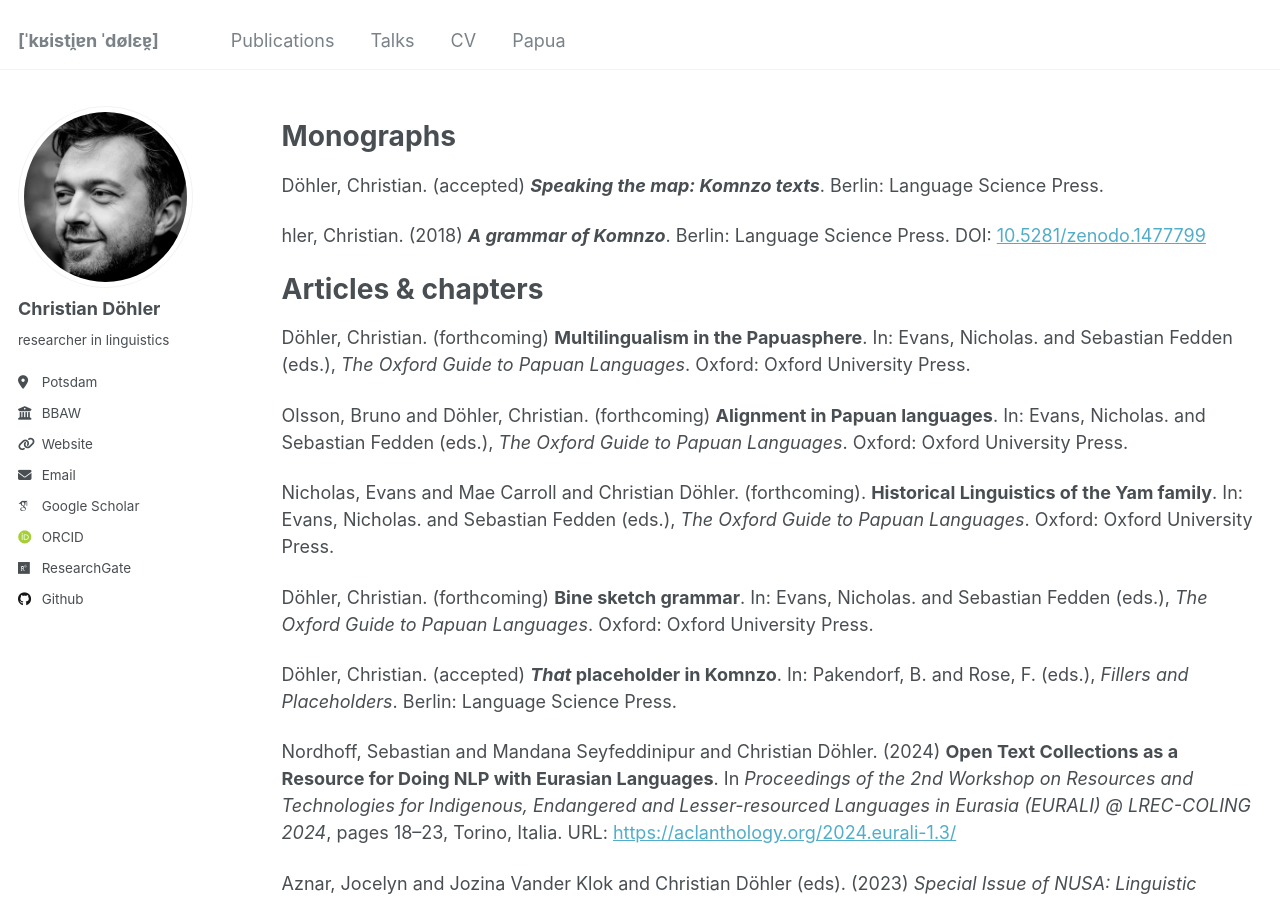
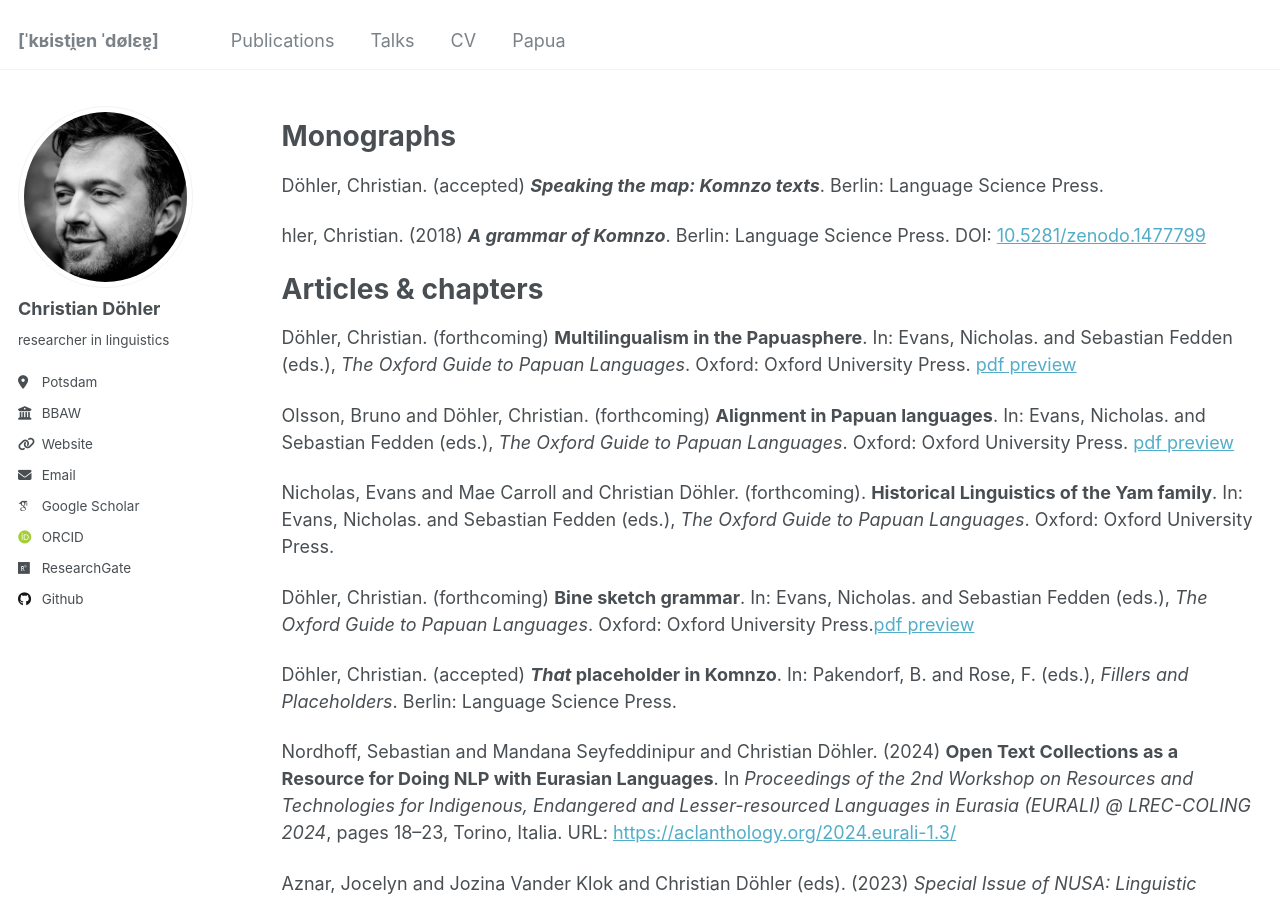
Before and after one commit to chrdoe/chrdoe.github.io, a Jekyll site: the page built from _pages/publications.md, in a window 1280 px wide and 900 px high. Built offline with Jekyll 4.4.1, drawn with Linux system fonts in a browser that asks for light colours; some web fonts are replaced.

Commit message:
Update publications.md

```diff
--- a/_pages/publications.md
+++ b/_pages/publications.md
@@ -20,13 +20,13 @@ hler, Christian. (2018) ***A grammar of Komnzo***. Berlin: Language Science Pres
 Articles & chapters
 ===
 
-Döhler, Christian. (forthcoming) **Multilingualism in the Papuasphere**. In: Evans, Nicholas. and Sebastian Fedden (eds.), *The Oxford Guide to Papuan Languages*. Oxford: Oxford University Press.
+Döhler, Christian. (forthcoming) **Multilingualism in the Papuasphere**. In: Evans, Nicholas. and Sebastian Fedden (eds.), *The Oxford Guide to Papuan Languages*. Oxford: Oxford University Press. [pdf preview](https://www.researchgate.net/profile/Christian-Doehler/publication/380178894_Multilingualism_in_the_Papuasphere/links/6630069a08aa54017acd2207/Multilingualism-in-the-Papuasphere.pdf?origin=publicationDetail&_sg%5B0%5D=gxX6JunutHctHdn8jhAwCwxyu-gisN6hpRfP4eK-k-lZU7y8B5Nsq31gYGrGCfB7TncrCSmNPuk8n9bGjhUgdg.4la3UejgCm9n_0uGclaj5aC9XTuB42ujgesbk0DEBUcctOAywja-WvbXR5ZvRmubRGV-zpl061ZFUJgts2nAmg&_sg%5B1%5D=0sRFJCphfP7yYG5NwCJ3bkF5UvVDlbOa1qM_5heAuCkkZ311p9vHlULPLHFvsAFQDxOtzUUeLFAWsOptd0x5fNE2b6AQKbJv1rhveD6-Xy8H.4la3UejgCm9n_0uGclaj5aC9XTuB42ujgesbk0DEBUcctOAywja-WvbXR5ZvRmubRGV-zpl061ZFUJgts2nAmg&_iepl=&_rtd=eyJjb250ZW50SW50ZW50IjoibWFpbkl0ZW0ifQ%3D%3D&_tp=eyJjb250ZXh0Ijp7ImZpcnN0UGFnZSI6ImhvbWUiLCJwYWdlIjoicHVibGljYXRpb24iLCJwcmV2aW91c1BhZ2UiOiJwcm9maWxlIiwicG9zaXRpb24iOiJwYWdlSGVhZGVyIn19)
 
-Olsson, Bruno and Döhler, Christian. (forthcoming) **Alignment in Papuan languages**. In: Evans, Nicholas. and Sebastian Fedden (eds.), *The Oxford Guide to Papuan Languages*. Oxford: Oxford University Press.
+Olsson, Bruno and Döhler, Christian. (forthcoming) **Alignment in Papuan languages**. In: Evans, Nicholas. and Sebastian Fedden (eds.), *The Oxford Guide to Papuan Languages*. Oxford: Oxford University Press. [pdf preview](https://www.researchgate.net/profile/Christian-Doehler/publication/380898246_Alignment_in_Papuan_languages/links/66546dd722a7f16b4f4ee07c/Alignment-in-Papuan-languages.pdf?origin=publicationDetail&_sg%5B0%5D=5cL0_B3k9ziaF6Qw3FMD2YK357C8xcGRRXklWmR9oskhlWQa3mMs4VzBTpRTdmdV6Q66zPvVjLpKv6dr10BksA.HF8Jnab56Fl4JhY3pjuX4IjkflKrdJkmHJNX-PJgYq2zG07_meWc0fiTZq81LtpOqMmyDqy-nBqlggydkYeBPw&_sg%5B1%5D=rBkfJ7mojiVZpuOUQ1aj3fdU1hZgKh5W6_1Yc36TM2mKEZd2iSwiDa6SIIwrD1x_1C7wPcz77vOuEqmyWq-RC-tu0XjpADErisC8Ldyb1ILH.HF8Jnab56Fl4JhY3pjuX4IjkflKrdJkmHJNX-PJgYq2zG07_meWc0fiTZq81LtpOqMmyDqy-nBqlggydkYeBPw&_iepl=&_rtd=eyJjb250ZW50SW50ZW50IjoibWFpbkl0ZW0ifQ%3D%3D&_tp=eyJjb250ZXh0Ijp7ImZpcnN0UGFnZSI6ImhvbWUiLCJwYWdlIjoicHVibGljYXRpb24iLCJwcmV2aW91c1BhZ2UiOiJwcm9maWxlIiwicG9zaXRpb24iOiJwYWdlSGVhZGVyIn19)
 
 Nicholas, Evans and Mae Carroll and Christian Döhler. (forthcoming). **Historical Linguistics of the Yam family**. In: Evans, Nicholas. and Sebastian Fedden (eds.), *The Oxford Guide to Papuan Languages*. Oxford: Oxford University Press.
 
-Döhler, Christian. (forthcoming) **Bine sketch grammar**. In: Evans, Nicholas. and Sebastian Fedden (eds.), *The Oxford Guide to Papuan Languages*. Oxford: Oxford University Press.
+Döhler, Christian. (forthcoming) **Bine sketch grammar**. In: Evans, Nicholas. and Sebastian Fedden (eds.), *The Oxford Guide to Papuan Languages*. Oxford: Oxford University Press.[pdf preview](https://www.researchgate.net/profile/Christian-Doehler/publication/380179144_Bine_sketch_grammar/links/6630065e7091b94e93e701c1/Bine-sketch-grammar.pdf?origin=publicationDetail&_sg%5B0%5D=8mWNDJ-JeUqjg88usWkyIjNUOwh0-fFC9VMLB5yrGgHwfGPOoDYwA-IdEmpnqFJbDw3BNAoR7bT8152Jt7pCOg.6IUUzyWNSs2pp5uNaq-iH5tE4a_CrXOTFMs0nnquK8tKDCJqyHauEnfBfzB0R4QA27PIvYnotRjrV46J6lH3hQ&_sg%5B1%5D=vinuk_blp7gzWuA2pLiL7D9geQCoFU2i5bne6ITv6msNvhd1epnLv0ztH2RU0jxBDlXW53dWU5Qov7RvbR9cV8V4AEW0E0o7cclXhnxbNs3K.6IUUzyWNSs2pp5uNaq-iH5tE4a_CrXOTFMs0nnquK8tKDCJqyHauEnfBfzB0R4QA27PIvYnotRjrV46J6lH3hQ&_iepl=&_rtd=eyJjb250ZW50SW50ZW50IjoibWFpbkl0ZW0ifQ%3D%3D&_tp=eyJjb250ZXh0Ijp7ImZpcnN0UGFnZSI6ImhvbWUiLCJwYWdlIjoicHVibGljYXRpb24iLCJwcmV2aW91c1BhZ2UiOiJwcm9maWxlIiwicG9zaXRpb24iOiJwYWdlSGVhZGVyIn19)
 
 Döhler, Christian. (accepted) ***That* placeholder in Komnzo**. In: Pakendorf, B. and Rose, F. (eds.), *Fillers and Placeholders*. Berlin: Language Science Press.
 
```
